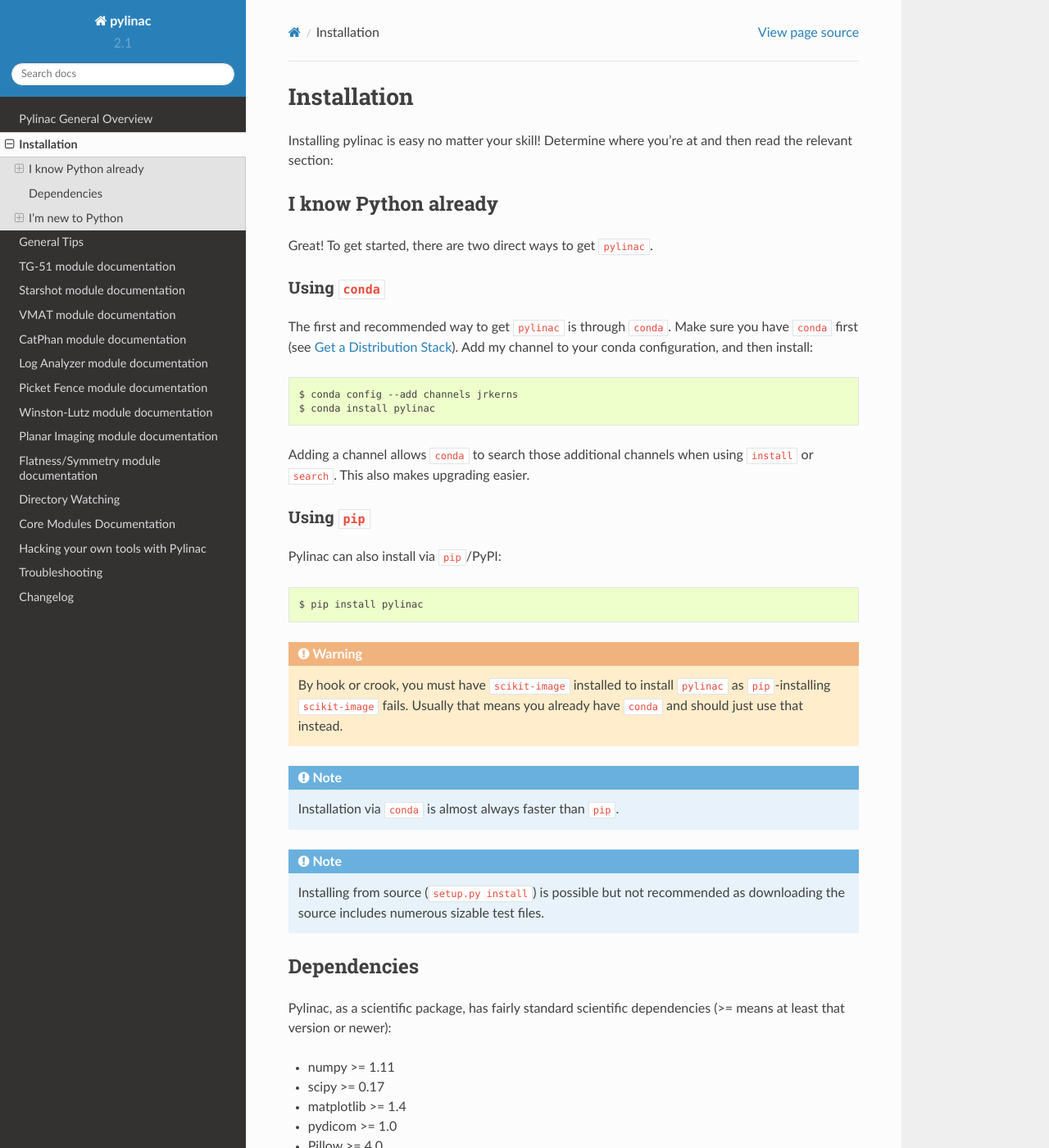
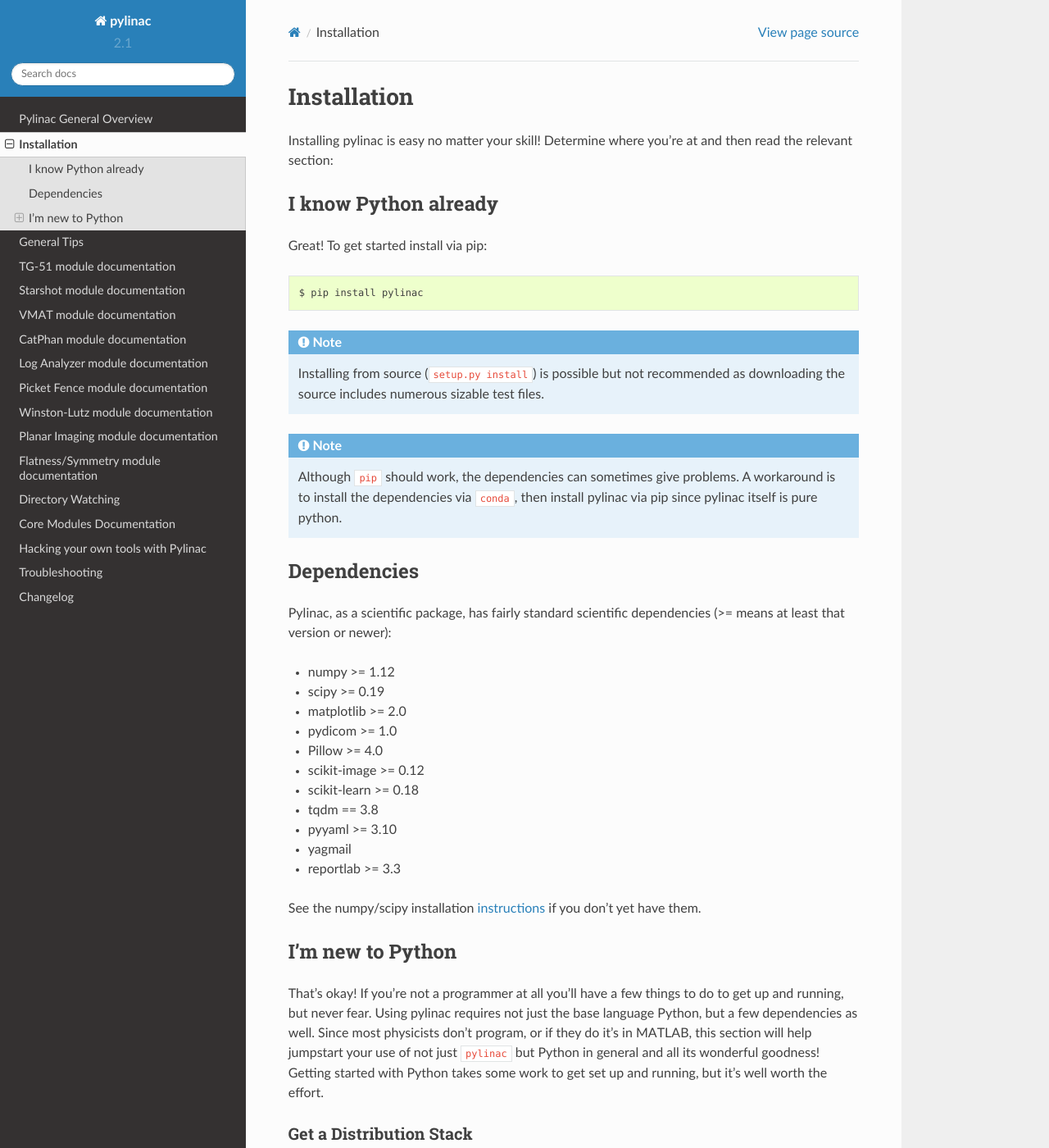
Before and after one commit to jrkerns/pylinac, a Sphinx documentation site: the page built from docs/source/installation.rst, in a window 1280 px wide and 1400 px high. Shown: the whole window at 82% size. Built offline with Sphinx 7.4.7 and the Read the Docs theme 2.0.0, drawn with Linux system fonts in a browser that asks for light colours.

Commit message:
Dependency bump and doc changes

```diff
--- a/docs/source/changelog.rst
+++ b/docs/source/changelog.rst
@@ -22,6 +22,7 @@
 * Pip is now the recommended way to install pylinac. Packaging for conda was somewhat cumbersome. Pylinac itself is just
   Python and was always installable via pip; it is the dependencies that are complicated.
   The wheels format seems to be changing that.
+* Some dependency minimum versions have been bumped.
 
 CatPhan
 ^^^^^^^
--- a/docs/source/installation.rst
+++ b/docs/source/installation.rst
@@ -10,43 +10,20 @@
 I know Python already
 ---------------------
 
-Great! To get started, there are two direct ways to get ``pylinac``.
-
-Using ``conda``
-^^^^^^^^^^^^^^^
-
-The first and recommended way to get ``pylinac`` is through ``conda``.
-Make sure you have ``conda`` first (see :ref:`distro_stack`). Add my channel to your conda configuration, and then install:
-
-.. code-block:: bash
-
-    $ conda config --add channels jrkerns
-    $ conda install pylinac
-
-Adding a channel allows ``conda`` to search those additional channels when using ``install`` or ``search``. This also makes upgrading easier.
-
-
-Using ``pip``
-^^^^^^^^^^^^^
-
-Pylinac can also install via ``pip``/PyPI:
+Great! To get started install via pip:
 
 .. code-block:: bash
 
     $ pip install pylinac
 
-.. warning::
+.. note::
 
-    By hook or crook, you must have ``scikit-image`` installed to install ``pylinac`` as ``pip``-installing ``scikit-image`` fails.
-    Usually that means you already have ``conda`` and should just use that instead.
+    Installing from source (``setup.py install``) is possible but not recommended as downloading the source includes numerous sizable test files.
 
 .. note::
 
-    Installation via ``conda`` is almost always faster than ``pip``.
-
-.. note::
-
-    Installing from source (``setup.py install``) is possible but not recommended as downloading the source includes numerous sizable test files.
+    Although ``pip`` should work, the dependencies can sometimes give problems. A workaround is to install the dependencies via
+    ``conda``, then install pylinac via pip since pylinac itself is pure python.
 
 .. _dependencies:
 
@@ -55,18 +32,16 @@
 
 Pylinac, as a scientific package, has fairly standard scientific dependencies (>= means at least that version or newer):
 
-* numpy >= 1.11
-* scipy >= 0.17
-* matplotlib >= 1.4
+* numpy >= 1.12
+* scipy >= 0.19
+* matplotlib >= 2.0
 * pydicom >= 1.0
 * Pillow >= 4.0
 * scikit-image >= 0.12
 * scikit-learn >= 0.18
 * tqdm == 3.8
-* click
 * pyyaml >= 3.10
 * yagmail
-* mpld3
 * reportlab >= 3.3
 
 See the numpy/scipy installation `instructions <http://docs.scipy.org/doc/numpy/user/install.html>`_ if you don't yet have them.
--- a/requirements.txt
+++ b/requirements.txt
@@ -1,7 +1,7 @@
-numpy >= 1.11
-scipy >= 0.17
+numpy >= 1.12
+scipy >= 0.19
 pydicom >= 1.0
-matplotlib >= 1.4
+matplotlib >= 2.0
 scikit-image >= 0.12
 scikit-learn >= 0.18
 Pillow >= 4.0
```
